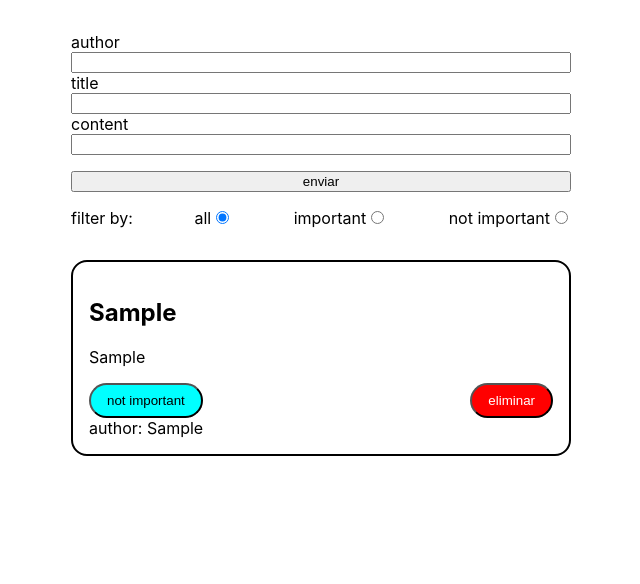
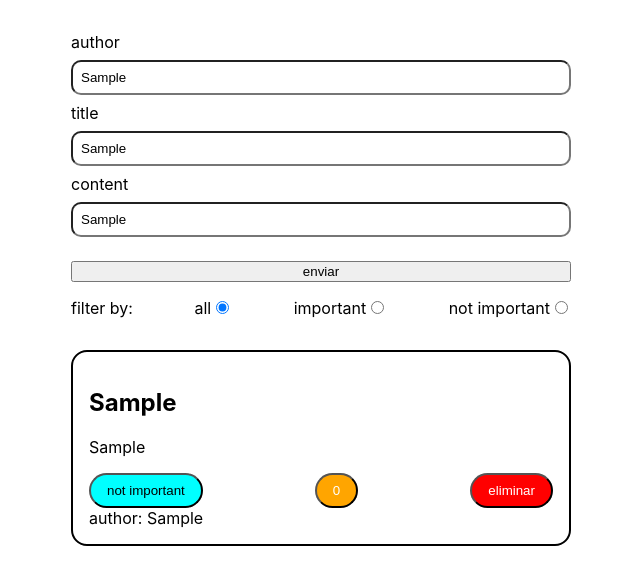
Before and after one commit to FreddyCastuera/Redux-practice, a React (Create React App) app: page / in a window 1280 px wide. Both pictures are taken after typing "Sample", "Sample", "Sample" into the empty fields and a click on the input "enviar". Shown: the top 584 px of the page, without its empty margins (319-959 px from the left). Built offline with nearby package versions, Linux system fonts and the light colour scheme.

Commit message:
terminamos de crear la tienda redux y utilizarla en los componentes necesarios

```diff
--- a/src/App.js
+++ b/src/App.js
@@ -1,22 +1,12 @@
 import './App.css';
 import {useState,useEffect} from 'react'
-import { v4 }  from 'uuid';
 import styled from 'styled-components'
 import { useSelector,useDispatch } from 'react-redux';
-const StyledForm = styled.form`
-  display:flex;
-  flex-direction:column;
-  width:100%;
-  margin-bottom:1rem;
-`;
-const StyledUl = styled.ul`
-  display:flex;
-  flex-direction:column;
-  list-style-type:none;
-  margin:0;
-  padding:0;
-  width:100%
-`;
+import RadioList from './components/RadioList';
+import PostList from './components/PostList';
+import Form from './components/Form';
+
+
 const StyledSection = styled.section`
   display:flex;
   flex-direction:column;
@@ -25,71 +15,75 @@ const StyledSection = styled.section`
   max-width:500px;
   margin:2rem auto;
 `;
-const StyledButton = styled.button`
-  padding:0.5rem 1rem;
-  border-radius:20px;
-  background-color: ${props=>props.primary?"green":props.secondary?"aqua":props.danger?"red":"transparent"};
-  color:${props=>props.secondary?'black':'white'}
-`;
+
 
 
 
 function App() {
   const dispatch = useDispatch()
+  const form = useSelector(state=>state.formReducer)
   const posts = useSelector(state=>state.postsReducer)
   const filter = useSelector(state=>state.filterReducer)
+  const state = useSelector(state=>state)
 
 
   //----------------------logica de formulario------------------------------------
-  const initialForm = {id:null,author:'',title:'',content:'',important:false}
-  const [form,setForm] = useState(initialForm)
+  //const initialForm = {id:null,author:'',title:'',content:'',important:false,likes:0}
+  //const [form,setForm] = useState(initialForm)
 
-  const handleChange = (event)=>{
-    const {name,value} = event.target
-    setForm({...form,[name]:value})
-  }
+  // const handleChange = (event)=>{
+  //   const {name,value} = event.target
+  //   //setForm({...form,[name]:value})
+  //   dispatch({type:'INPUT_CHANGE',name:name,value:value})
+  // }
   //-------------------------------------------------------------------------------
 
   //-------------------------logica de creacion,actualizacion y eliminacion de posts------------
   //const [posts,setPosts] = useState([])
 
 
-  const handleAddPost = (e) =>{
-    e.preventDefault()
-    //setPosts([...posts,{...form,id:v4()}])
-    dispatch({type:'ADD_POST',payload:{...form,id:v4()}})
-    console.log(posts)
-    setForm(initialForm)
-  }
+  // const handleAddPost = (e) =>{
+  //   e.preventDefault()
+  //   //setPosts([...posts,{...form,id:v4()}])
+  //   dispatch({type:'ADD_POST',payload:{...form,id:v4()}})
+  //   console.log(posts)
+  //   //setForm(initialForm)
+  //   dispatch({type:'CLEAR_FORM'})
+  // }
 
-  const handleToggleImportance = (event) =>{
-    const {id} = event.target
-    // const updatedPosts = posts.map(post=>{
-    //   return post.id===id?{...post,important:!post.important}:post
-    // })
-    dispatch({type:'TOGGLE_IMPORTANCE',id:id})
-    // setPosts(updatedPosts)
-  }
-  const handleDelete = (event) =>{
-    const {id} = event.target
-    // const filteredPost = posts.filter(post=>post.id!==id)
-    dispatch({type:'DELETE_POST',id:id})
-    // setPosts(filteredPost)
-  }
+  // const handleToggleImportance = (event) =>{
+  //   const {id} = event.target
+  //   // const updatedPosts = posts.map(post=>{
+  //   //   return post.id===id?{...post,important:!post.important}:post
+  //   // })
+  //   dispatch({type:'TOGGLE_IMPORTANCE',id:id})
+  //   // setPosts(updatedPosts)
+  // }
+  // const handleLike = (event)=>{
+  //   const {id} = event.target
+  //   dispatch({type:'ADD_LIKE',id:id})
+  // }
+  // const handleDelete = (event) =>{
+  //   const {id} = event.target
+  //   // const filteredPost = posts.filter(post=>post.id!==id)
+  //   dispatch({type:'DELETE_POST',id:id})
+  //   // setPosts(filteredPost)
+  // }
   //------------------------------------------------------------------------------------------------
 
   //---------------logia del filtro por importancia--------------------------------------------------
   //const [filterBy,setFilterBy] = useState('all')
 
-  const handleFilter = (event) =>{
-    const {value:type} = event.target
-    dispatch({type:type})
-  }
+  // const handleFilter = (event) =>{
+  //   const {value:type} = event.target
+  //   dispatch({type:type})
+  // }
 
 
   const [filteredPosts,setFilteredPost] = useState(posts)
 
   useEffect(()=>{
+    console.log(state)
     switch(filter){
       case 'all':
         setFilteredPost(posts)
@@ -109,67 +103,12 @@ function App() {
 
   //---------------------------------------------------------------------------------------------------
 
-
   return (
     <StyledSection>
-    <StyledForm onSubmit={handleAddPost}>
-      <label htmlFor="author">author</label>
-      <input
-        id="author"
-        type='text'
-        name='author'
-        value={form.author}
-        onChange={handleChange}
-      />
-      <label htmlFor="title">title</label>
-      <input
-        id='title'
-        type='text'
-        name='title'
-        value={form.title}
-        onChange={handleChange}
-      />
-      <label htmlFor="content">content</label>
-      <input
-        id='content'
-        type='text'
-        name='content'
-        value={form.content}
-        onChange={handleChange}
-      />
-      <input type="submit" value="enviar" style={{marginTop:'1rem'}}/>
-    </StyledForm>
-    <section style={{display:'flex',justifyContent:'space-between',width:'100%',marginBottom:'1rem'}}>
-        <span>filter by: </span>
-        <div>
-          <label htmlFor="all">all</label>
-          <input id='all' type="radio" value='ALL' name='filter' onChange={handleFilter} checked={filter==='all'}/>
-        </div>
-        <div>
-          <label htmlFor="important">important</label>
-          <input id='important' type="radio" value='IMPORTANT' name='filter' onChange={handleFilter} checked={filter==='important'}/>
-        </div>
-        <div>
-          <label htmlFor="not important">not important</label>
-          <input id='not important' type="radio" value='NOT_IMPORTANT' name='filter' onChange={handleFilter} checked={filter==='not important'}/>
-        </div>
-      </section>
-    <StyledUl>
-      {!!filteredPosts.length && filteredPosts.map(({id,author,title,content,important})=>{
-        return <li key={id} >
-          <section style={{border:"2px solid black",borderRadius:'1rem',padding:"1rem",margin:'1rem 0'}}>
-            <h2>{title}</h2>
-            <p>{content}</p>
-            <div style={{display:'flex',justifyContent:'space-between'}}>
-              <StyledButton primary={important} secondary={!important} id={id} onClick={handleToggleImportance}>{important?'important':'not important'}</StyledButton>
-              <StyledButton danger id={id} onClick={handleDelete}>eliminar</StyledButton>
-            </div>
-            <span style={{display:'block'}}>author: {author}</span>
-          </section>
-        </li>
-      })}
-
-    </StyledUl>
+    <Form />
+    <RadioList />
+    <PostList
+      filteredPosts={filteredPosts} />
     </StyledSection>
   );
 }
--- /dev/null
+++ b/src/components/Form.js
@@ -0,0 +1,60 @@
+import React from 'react'
+import { useSelector,useDispatch } from 'react-redux';
+import { v4 }  from 'uuid';
+import styled from "styled-components";
+import Input from "./Input";
+
+const StyledForm = styled.form`
+  display:flex;
+  flex-direction:column;
+  width:100%;
+  margin-bottom:1rem;
+`;
+
+
+const Form = () => {
+    const dispatch = useDispatch()
+    const form = useSelector(state=>state.formReducer)
+
+    const handleChange = (event)=>{
+        const {name,value} = event.target
+        //setForm({...form,[name]:value})
+        dispatch({type:'INPUT_CHANGE',name:name,value:value})
+    }
+    const handleAddPost = (e) =>{
+        e.preventDefault()
+        //setPosts([...posts,{...form,id:v4()}])
+        dispatch({type:'ADD_POST',payload:{...form,id:v4()}})
+        //console.log(posts)
+        //setForm(initialForm)
+        dispatch({type:'CLEAR_FORM'})
+    }
+
+    return (
+    <StyledForm onSubmit={handleAddPost}>
+      <Input
+        type="text"
+        title="author"
+        name="author"
+        form={form}
+        handleChange={handleChange}
+      />
+      <Input
+        type="text"
+        title="title"
+        name="title"
+        form={form}
+        handleChange={handleChange}
+      />
+      <Input
+        type="text"
+        title="content"
+        name="content"
+        form={form}
+        handleChange={handleChange}
+      />
+      <input type="submit" value="enviar" style={{marginTop:'1rem'}}/>
+    </StyledForm>
+    )
+}
+export default Form
--- /dev/null
+++ b/src/components/Input.js
@@ -0,0 +1,32 @@
+import React from 'react'
+import styled from 'styled-components';
+
+const StyledInput = styled.input`
+  padding:0.5rem;
+  border-radius:10px;
+  margin:0.5rem 0;
+  :hover{
+    background-color:green;
+    color:white;
+  }
+  :focus{
+    border:2px solid yellow;
+  }
+`;
+
+
+const Input = ({type,title,name,form,handleChange}) => {
+    return (
+    <>
+        <label htmlFor={name}>{title}</label>
+        <StyledInput
+            id={name}
+            type={type}
+            name={name}
+            value={form[name]}
+            onChange={handleChange}
+        />
+    </>
+    )
+}
+export default Input
--- /dev/null
+++ b/src/components/Post.js
@@ -0,0 +1,52 @@
+import React from 'react'
+import styled from 'styled-components'
+import { useSelector,useDispatch } from 'react-redux';
+
+
+const StyledButton = styled.button`
+  padding:0.5rem 1rem;
+  border-radius:20px;
+  background-color: ${props=>props.primary?"green":props.secondary?"aqua":props.danger?"red":"orange"};
+  color:${props=>props.secondary?'black':'white'}
+`;
+
+
+const Post = ({id,author,title,content,important,likes}) => {
+    const dispatch= useDispatch()
+    const handleToggleImportance = (event) =>{
+        const {id} = event.target
+        // const updatedPosts = posts.map(post=>{
+        //   return post.id===id?{...post,important:!post.important}:post
+        // })
+        dispatch({type:'TOGGLE_IMPORTANCE',id:id})
+        // setPosts(updatedPosts)
+      }
+      const handleLike = (event)=>{
+        const {id} = event.target
+        dispatch({type:'ADD_LIKE',id:id})
+      }
+      const handleDelete = (event) =>{
+        const {id} = event.target
+        // const filteredPost = posts.filter(post=>post.id!==id)
+        dispatch({type:'DELETE_POST',id:id})
+        // setPosts(filteredPost)
+      }
+
+
+    return (
+        <li key={id} >
+            <section style={{border:"2px solid black",borderRadius:'1rem',padding:"1rem",margin:'1rem 0'}}>
+              <h2>{title}</h2>
+              <p>{content}</p>
+              <div style={{display:'flex',justifyContent:'space-between'}}>
+                <StyledButton primary={important} secondary={!important} id={id} onClick={handleToggleImportance}>{important?'important':'not important'}</StyledButton>
+                <StyledButton  id={id} onClick={handleLike}>{likes}</StyledButton>
+                <StyledButton danger id={id} onClick={handleDelete}>eliminar</StyledButton>
+              </div>
+              <span style={{display:'block'}}>author: {author}</span>
+            </section>
+          </li>
+    )
+}
+
+export default Post
--- /dev/null
+++ b/src/components/PostList.js
@@ -0,0 +1,34 @@
+import React from 'react'
+import styled from 'styled-components'
+import Post from './Post';
+
+const StyledUl = styled.ul`
+  display:flex;
+  flex-direction:column;
+  list-style-type:none;
+  margin:0;
+  padding:0;
+  width:100%
+`;
+
+const PostList = ({filteredPosts,handleToggleImportance,handleLike,handleDelete}) => {
+    return (
+        <StyledUl>
+        {!!filteredPosts.length && filteredPosts.map(({id,author,title,content,important,likes})=>{
+          return <Post
+            id={id}
+            author={author}
+            title={title}
+            content={content}
+            important={important}
+            handleToggleImportance={handleToggleImportance}
+            likes={likes}
+            handleLike={handleLike}
+            handleDelete={handleDelete}
+
+          />
+        })}
+      </StyledUl>
+    )
+}
+export default PostList
--- /dev/null
+++ b/src/components/RadioList.js
@@ -0,0 +1,31 @@
+import React from 'react'
+import { useSelector,useDispatch } from 'react-redux';
+
+
+const RadioList = () => {
+    const dispatch = useDispatch()
+    const filter = useSelector(state=>state.filterReducer)
+
+    const handleFilter = (event) =>{
+        const {value:type} = event.target
+        dispatch({type:type})
+      }
+    return (
+        <section style={{display:'flex',justifyContent:'space-between',width:'100%',marginBottom:'1rem'}}>
+        <span>filter by: </span>
+        <div>
+          <label htmlFor="all">all</label>
+          <input id='all' type="radio" value='ALL' name='filter' onChange={handleFilter} checked={filter==='all'}/>
+        </div>
+        <div>
+          <label htmlFor="important">important</label>
+          <input id='important' type="radio" value='IMPORTANT' name='filter' onChange={handleFilter} checked={filter==='important'}/>
+        </div>
+        <div>
+          <label htmlFor="not important">not important</label>
+          <input id='not important' type="radio" value='NOT_IMPORTANT' name='filter' onChange={handleFilter} checked={filter==='not important'}/>
+        </div>
+      </section>
+    )
+}
+export default RadioList
--- a/src/components/storeProvider.js
+++ b/src/components/storeProvider.js
@@ -8,6 +8,8 @@ const postsReducer = (state=[],action)=>{
         return [...state,action.payload]
       case 'TOGGLE_IMPORTANCE':
         return state.map(post=>post.id===action.id?{...post,important:!post.important}:post)
+      case 'ADD_LIKE':
+        return state.map(post=>post.id===action.id?{...post,likes:post.likes+1}:post)
       case 'DELETE_POST':
         return state.filter(post=>post.id!==action.id)
       default:
@@ -27,9 +29,21 @@ const postsReducer = (state=[],action)=>{
      }
   }
 
+  const initialForm = {id:null,author:'',title:'',content:'',important:false,likes:0}
+  const formReducer = (state=initialForm,action) =>{
+    switch(action.type){
+      case 'INPUT_CHANGE':
+        return {...state,[action.name]:action.value}
+      case 'CLEAN_FORM':
+        return initialForm
+      default:
+        return state
+    }
+  }
   const reducers = combineReducers({
     postsReducer,
-    filterReducer
+    filterReducer,
+    formReducer
   })
   const store = createStore(reducers,window.__REDUX_DEVTOOLS_EXTENSION__ && window.__REDUX_DEVTOOLS_EXTENSION__())
 
```
